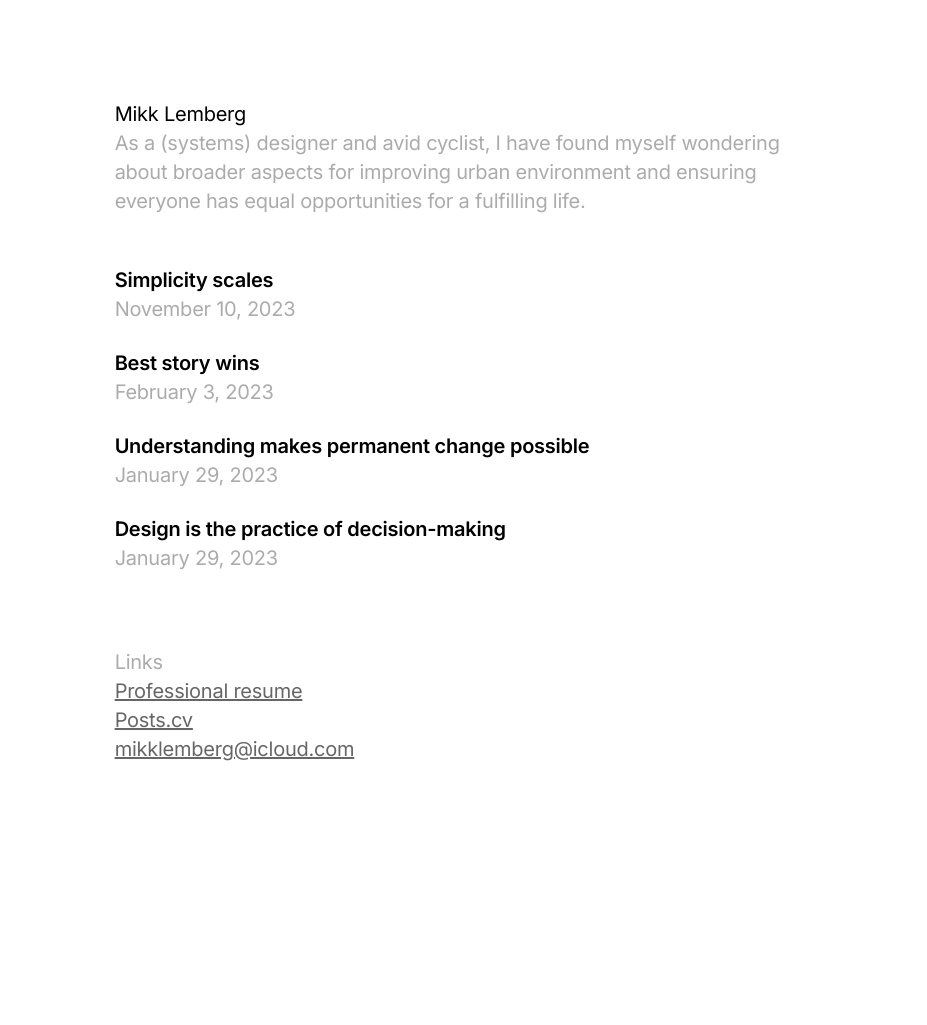
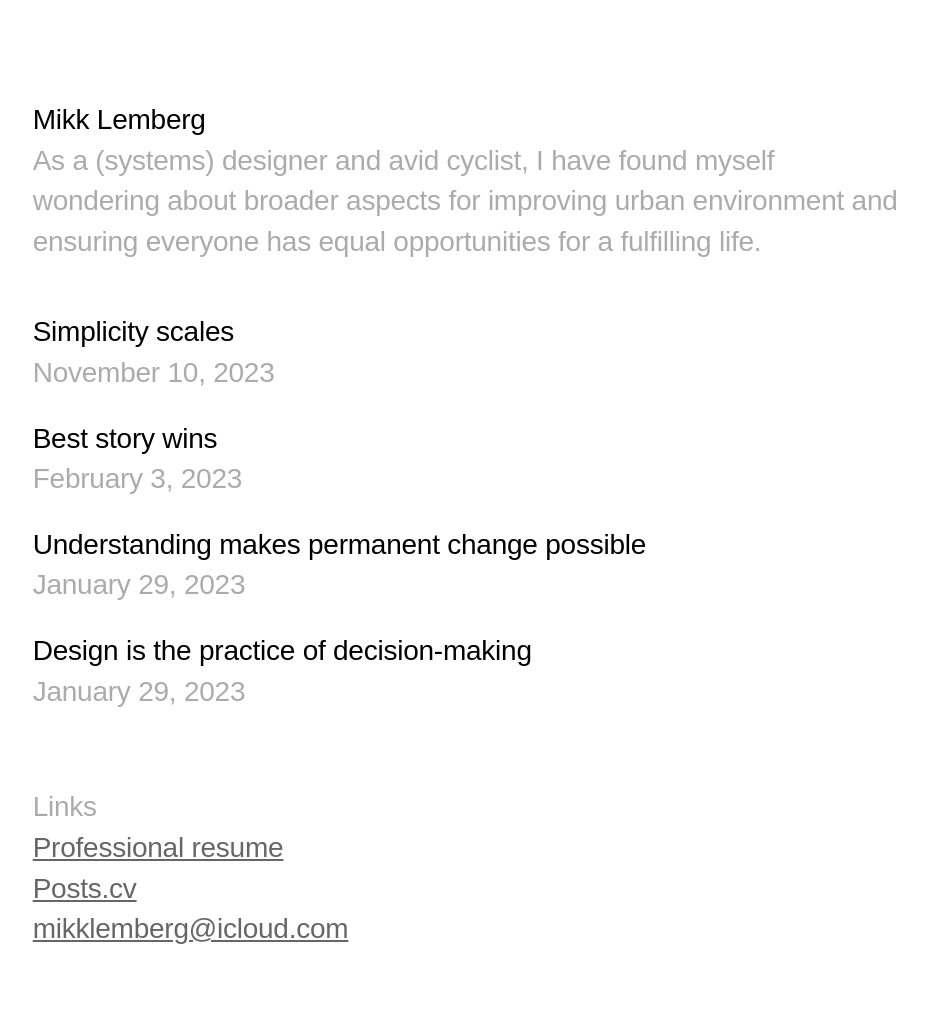
Before and after one commit to mikklemberg/My-personal-notes, a Jekyll site: the page built from README.md, in a window 1280 px wide. Shown: the whole page, without its empty margins (173-1100 px from the left). Built offline with Jekyll 4.4.1, drawn with Linux system fonts in a browser that asks for light colours; our own code applies the rules of GitHub Pages for plain Markdown files; before the commit the page ends 900 px from its top, so only the background shows below that.

Commit message:
Update style.css

```diff
--- a/assets/css/style.css
+++ b/assets/css/style.css
@@ -1,5 +1,3 @@
-@import url('https://fonts.googleapis.com/css2?family=Inter:wght@400;600&display=swap');
-
 * {
     margin: 0;
     padding: 0;
@@ -7,16 +5,16 @@
 }
 
 body, h1, h2, h3, h4, h5, h6, p, a {
-    font-family: 'Inter', sans-serif;
+    font-family: sans-serif;
     letter-spacing: -0.24px;
-    font-size: 20px;
+    font-size: calc(17.85px + 7.45 * ((100vw - 320px) / 704));
     line-height: 145%;
 }
 
 /* Main Container */
 .container {
     padding: 100px 5% 75px;
-    max-width: 66ch;
+    max-width: 64ch;
     margin: 0 auto;
 }
 
@@ -35,10 +33,13 @@ body, h1, h2, h3, h4, h5, h6, p, a {
 }
 
 /* Main page post titles */
+.posts h2 {
+    font-weight: 500;
+}
+
 .posts h2 a {
     color: #000;
     text-decoration: none;
-    font-weight: 600;
 }
 
 .posts h2 a:hover {
```
